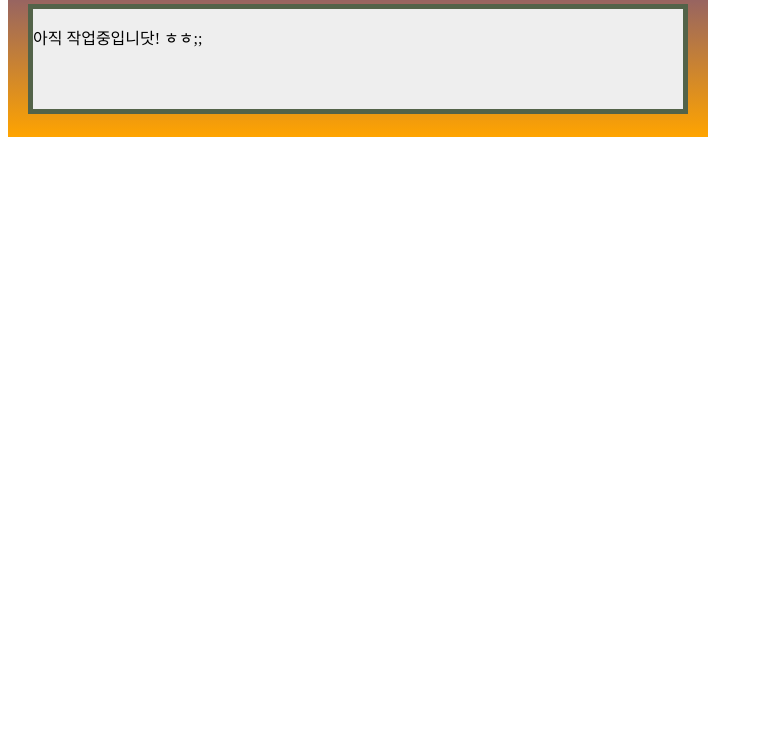
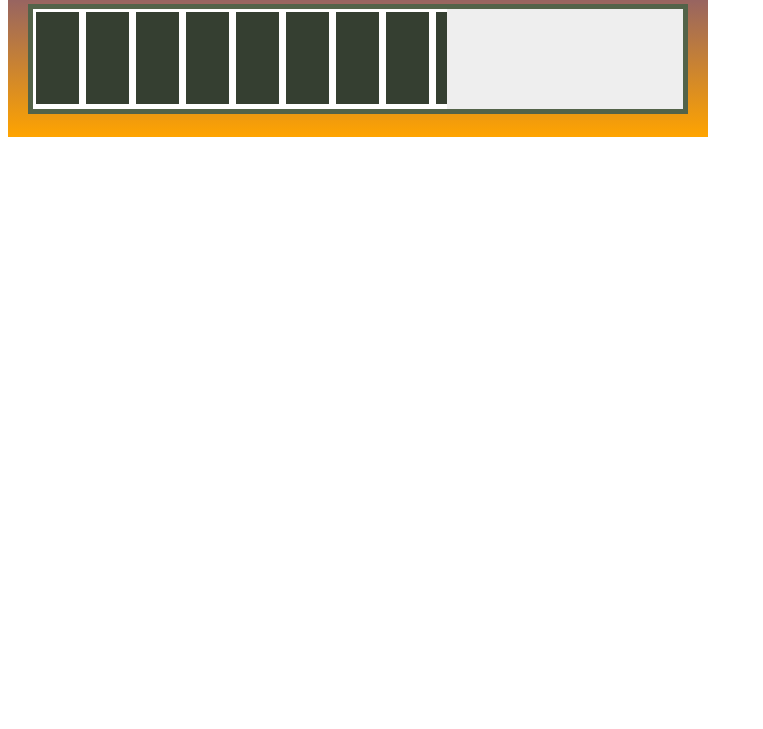
Before and after one commit to Hesh0629/front_end_study, a plain HTML site: page goondori/goondori.html in a window 1280 px wide. Shown: the part 71-800 px from the top of the page, without its empty margins (0-763 px from the left). Drawn offline with Linux system fonts and the light colour scheme.

Commit message:
goondori 중간완성 (2021.09.19)

```diff
--- a/goondori/goondori.html
+++ b/goondori/goondori.html
@@ -1,17 +1,24 @@
 <html lang="ko">
 	<head>
-		<meta charset="UTF-8">
+		<meta charset="UTF-8" />
 		<title>hesh's goondori</title>
-		<link rel="stylesheet" href="style.css">
+		<link rel="stylesheet" href="style.css" />
 	</head>
 	<body>
 		<div id="contents">
-			<p id="title-comp">
-				<b>Left duration of military service</b> 🏁
-			</p>
+			<p id="title-comp"><b>Left duration of military service</b>🏁</p>
 			<div id="border-comp">
-				<div id="battery"><p>아직 작업중입니닷! ㅎㅎ;;</p></div>
+				<div id="battery"></div>
 			</div>
+			<script>
+				var now = new Date();
+				var stDate = new Date(2020, 09, 07);
+				var edDate = new Date(2022, 03, 06);
+				var btDay = (now.getTime() - stDate.getTime()) / (1000 * 60 * 60 * 24);
+				var percent = (btDay / 546) * 100;
+				var battery = document.getElementById('battery');
+				battery.style.width=percent+"%";
+			</script>
 		</div>
 	</body>
 </html>
--- a/goondori/style.css
+++ b/goondori/style.css
@@ -19,5 +19,8 @@
 	background-color:#eee;
 }
 #battery{
-	<p>아직 작업중입니닷! ㅎㅎ;;</p>
+	width:650px;
+	height:100px;
+	background-image: url('./image/battery.png');
+	background-repeat:repeat-x;
 }
```
Also changed, not shown: goondori/image/battery.png (added).
